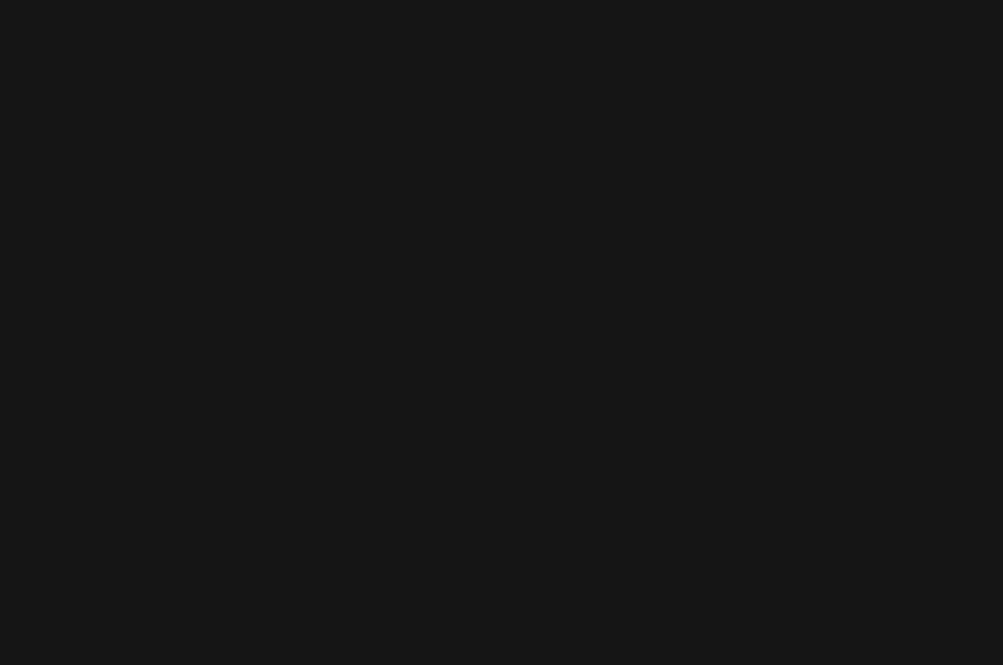
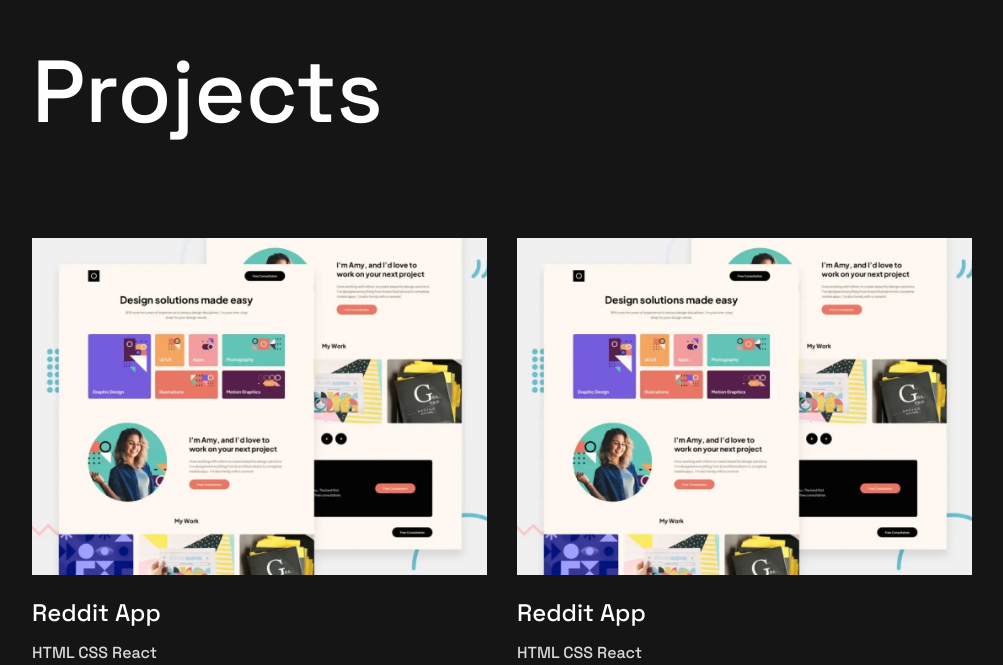
Before and after one commit to MarcioLopes451/portfolio-v2, a React (Create React App) app: page / in a window 1280 px wide. Shown: the part 1479-2144 px from the top of the page, without its empty margins (138-1141 px from the left). Before the commit the page ends 1285 px from the top, so only its background shows below. Built offline with nearby package versions, Linux system fonts and the light colour scheme.

Commit message:
project-section

```diff
--- a/src/App.css
+++ b/src/App.css
@@ -111,3 +111,62 @@
 .lang-list li p {
     color: var(--Gray);
 }
+
+/* project section */
+
+.projects {
+    margin: 10px 170px;
+}
+.projects h1 {
+    color: var(--White);
+    font-family: var(--font-family--primary);
+    font-size: var(--font-size-headingXL);
+}
+.projects-container {
+    margin-top: 80px;
+    display: flex;
+    justify-content: center;
+    gap: 30px;
+    align-items: center;
+    font-family: var(--font-family--primary);
+}
+
+.content h2 {
+    margin-top: 20px;
+    color: var(--White);
+    font-size: var(--font-size-headingM);
+}
+.content p {
+    margin-top: 10px;
+    color: var(--Gray);
+    font-size: 1rem;
+}
+.project-image {
+    width: 100%;
+    position: relative;
+}
+.project-image img {
+    display: block;
+}
+.project-links {
+    position: absolute;
+    top: 0;
+    left: 0;
+    width: 100%;
+    height: 100%;
+    background: rgb(0,0,0,0.6);
+    display: flex;
+    flex-direction: column;
+    align-items: center;
+    justify-content: center;
+    opacity: 0;
+    transition: opacity 0.25s;
+}
+.project-links a {
+    color: var(--Gray);
+    text-decoration: underline;
+    text-decoration-color: var(--Green);
+}
+.project-links:hover{
+    opacity: 1;
+}
--- a/src/App.js
+++ b/src/App.js
@@ -1,12 +1,14 @@
 import './App.css';
 import Nav from './components/Nav';
 import Hero from './components/Hero';
+import Projects from './components/Projects';
 
 function App() {
   return (
     <div>
       <Nav />
       <Hero />
+      <Projects />
     </div>
 
   )
--- /dev/null
+++ b/src/components/Projects.js
@@ -0,0 +1,45 @@
+import React from 'react';
+import ThumbnailOne from '../images/thumbnail-project-1-large.webp';
+
+export const project = [
+    {
+        projectName: 'Reddit App',
+        lang: 'HTML CSS React',
+        image: ThumbnailOne,
+        website:'https://marciolopes451.github.io/React-Reddit-App/',
+        repo: 'https://github.com/MarcioLopes451/React-Reddit-App',
+    },
+    {
+        projectName: 'Reddit App',
+        lang: 'HTML CSS React',
+        image: ThumbnailOne,
+        website:'https://marciolopes451.github.io/React-Reddit-App/',
+        repo: 'https://github.com/MarcioLopes451/React-Reddit-App',
+    }
+]
+
+export default function Projects() {
+  return (
+    <div className='projects'>
+        <h1>Projects</h1>
+        <div className='projects-container'>
+        {project.map((item,index) => (
+            <div
+            key={index}>
+                <div className='content'>
+                    <div className='project-image'>
+                    <img src={item.image}/>
+                    <div className='project-links'>
+                        <a href={item.website} target="_blank">View Website</a>
+                        <a href={item.repo} target="_blank">View Source Code</a>
+                    </div>
+                    </div>
+                    <h2>{item.projectName}</h2>
+                    <p>{item.lang}</p>
+                </div>
+            </div>
+        ))}
+        </div>
+    </div>
+  )
+}
```
